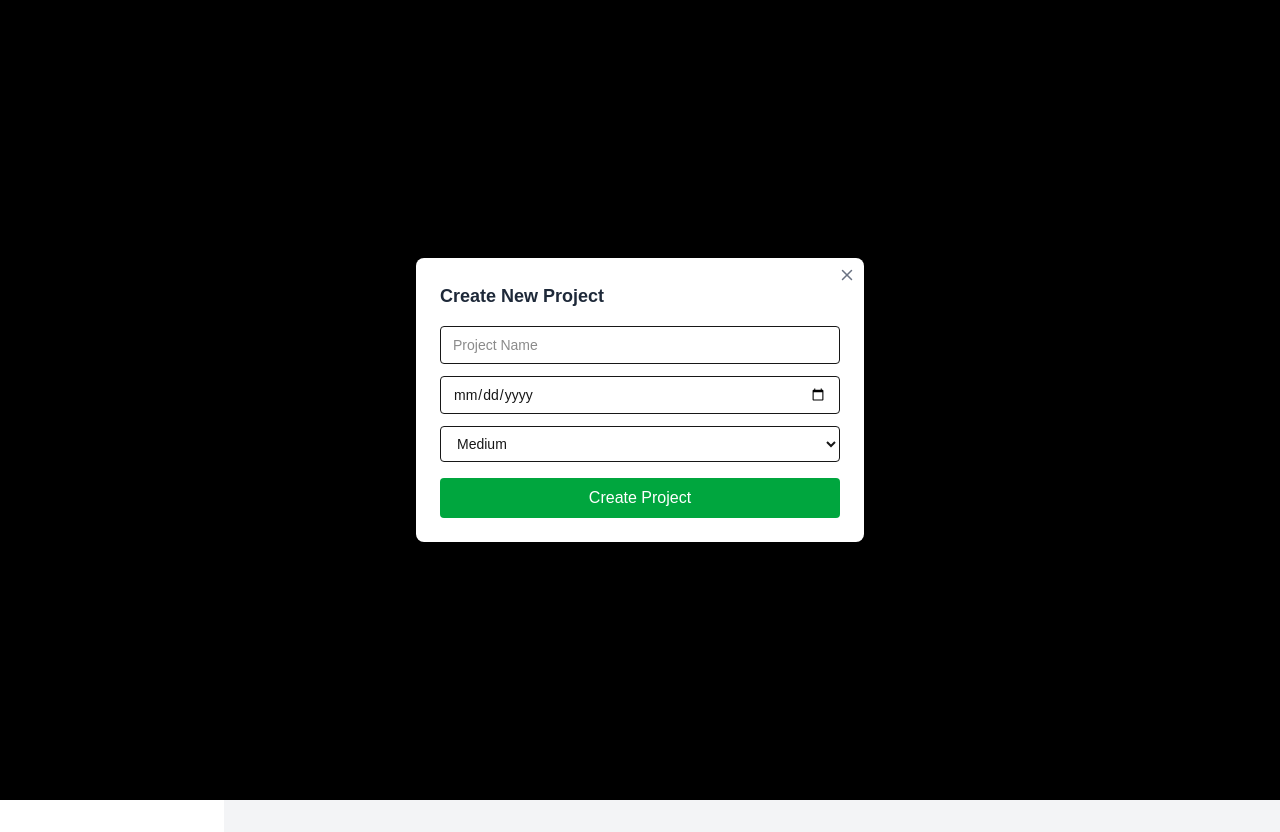
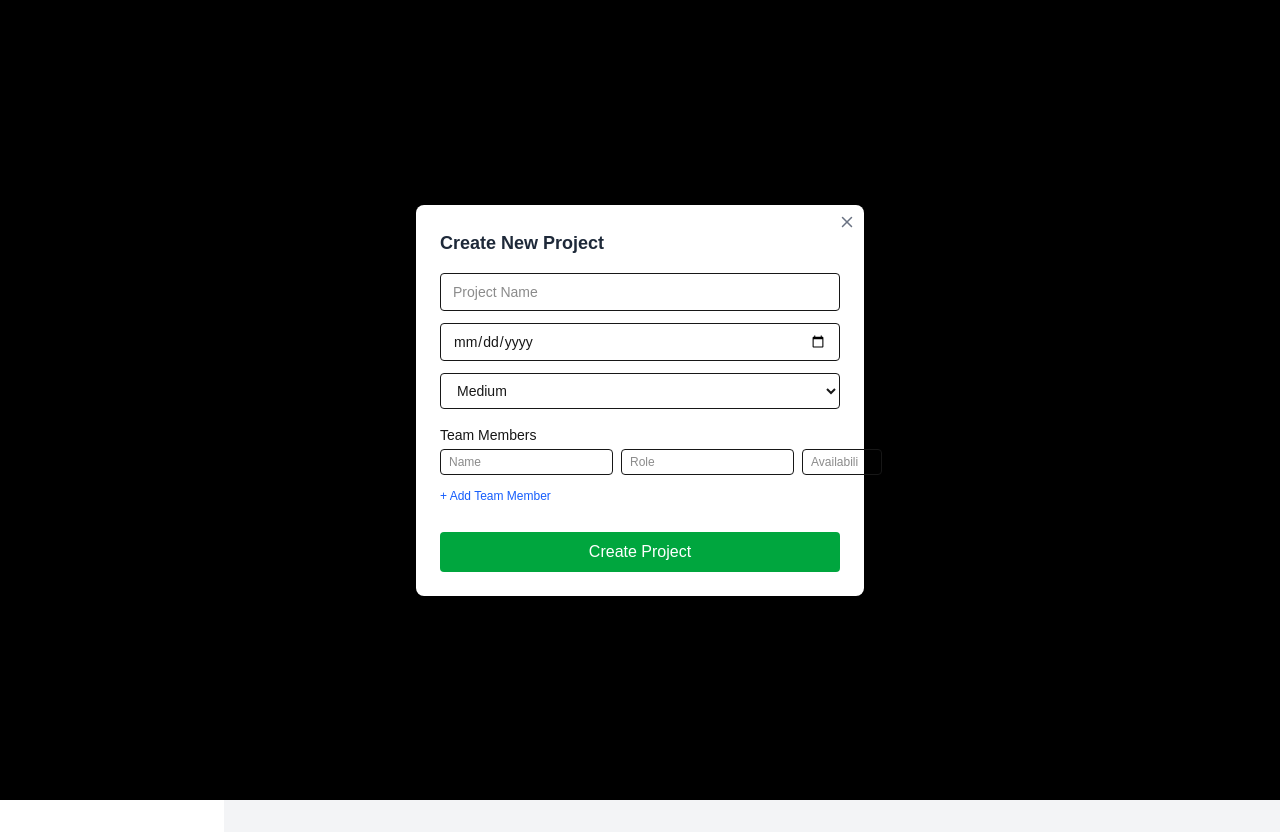
Before and after one commit to macworldgithub/project-management, a Next.js app: page /Projects in a window 1280 px wide. Both pictures are taken after typing "Sample" into the empty fields and a click on the button "+ Add New Project". Built offline with nearby package versions, Linux system fonts and the light colour scheme.

Commit message:
create a new project api done

```diff
--- a/src/app/Projects/AddProject.tsx
+++ b/src/app/Projects/AddProject.tsx
@@ -10,31 +10,47 @@ export default function AddProject() {
   const [complexity, setComplexity] = useState("Medium");
   const [loading, setLoading] = useState(false);
   const [successMsg, setSuccessMsg] = useState("");
+  const [team, setTeam] = useState([
+    { name: "", role: "", availability: "" }
+  ]);
+
+  const handleTeamChange = (idx: number, field: "name" | "role" | "availability", value: string) => {
+    const updated = [...team];
+    updated[idx][field] = value;
+    setTeam(updated);
+  };
+
+  const addTeamMember = () => {
+    setTeam([...team, { name: "", role: "", availability: "" }]);
+  };
+
+  const removeTeamMember = (idx: number) => {
+    setTeam(team.filter((_, i) => i !== idx));
+  };
 
   const handleSubmit = async () => {
-    if (!name || !deliveryDate) return;
-
+    if (!name || !deliveryDate || team.some(m => !m.name || !m.role || !m.availability)) return;
     setLoading(true);
     try {
-      const res = await axios.post(
+      await axios.post(
         `${process.env.NEXT_PUBLIC_API_BASE_URL}/api/projects`,
         {
           name,
-          deliveryDate,
+          deliveryDate: new Date(deliveryDate).toISOString(),
           complexity,
-          team: [
-            {
-              name: "Alice",
-              role: "Developer",
-              availability: 20,
-            },
-          ],
+          team: team.map(member => ({
+            name: member.name,
+            role: member.role,
+            availability: Number(member.availability)
+          })),
         }
       );
       setSuccessMsg("Project created successfully!");
       setShowModal(false);
       setName("");
       setDeliveryDate("");
+      setComplexity("Medium");
+      setTeam([{ name: "", role: "", availability: "" }]);
     } catch (error: any) {
       alert(
         "Failed to create project: " +
@@ -94,6 +110,46 @@ export default function AddProject() {
               <option value="High">High</option>
             </select>
 
+            {/* Team Members Section */}
+            <div className="mb-4">
+              <label className="block text-sm font-medium mb-1">Team Members</label>
+              {team.map((member, idx) => (
+                <div key={idx} className="mb-2 flex gap-2 items-center">
+                  <input
+                    type="text"
+                    placeholder="Name"
+                    value={member.name}
+                    onChange={e => handleTeamChange(idx, "name", e.target.value)}
+                    className="border px-2 py-1 rounded text-xs"
+                  />
+                  <input
+                    type="text"
+                    placeholder="Role"
+                    value={member.role}
+                    onChange={e => handleTeamChange(idx, "role", e.target.value)}
+                    className="border px-2 py-1 rounded text-xs"
+                  />
+                  <input
+                    type="number"
+                    placeholder="Availability"
+                    value={member.availability}
+                    onChange={e => handleTeamChange(idx, "availability", e.target.value)}
+                    className="border px-2 py-1 rounded text-xs w-20"
+                  />
+                  {team.length > 1 && (
+                    <button type="button" onClick={() => removeTeamMember(idx)} className="text-red-500 text-xs">X</button>
+                  )}
+                </div>
+              ))}
+              <button
+                type="button"
+                onClick={addTeamMember}
+                className="text-blue-600 text-xs mb-3"
+              >
+                + Add Team Member
+              </button>
+            </div>
+
             <button
               onClick={handleSubmit}
               disabled={loading}
```
